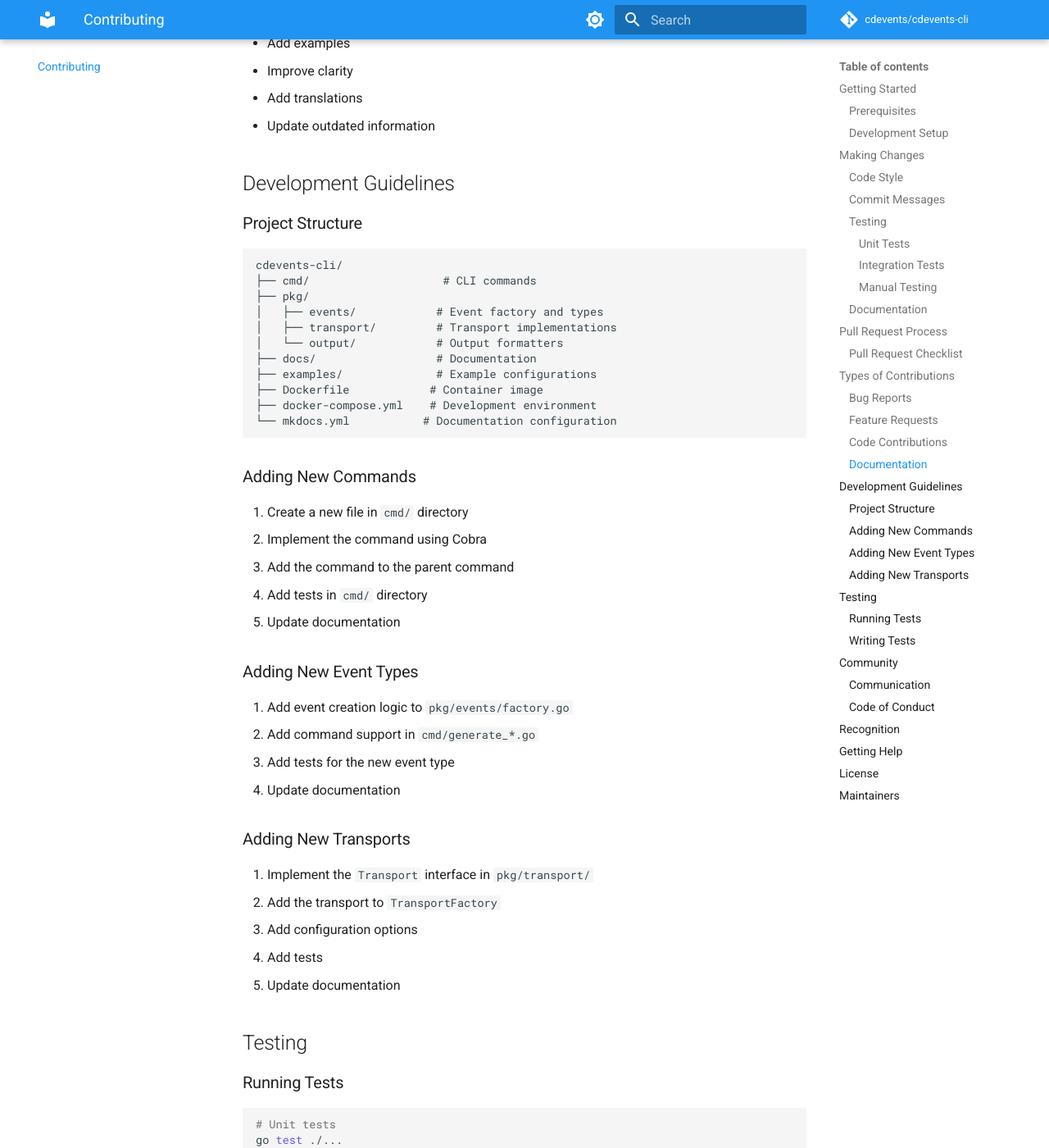
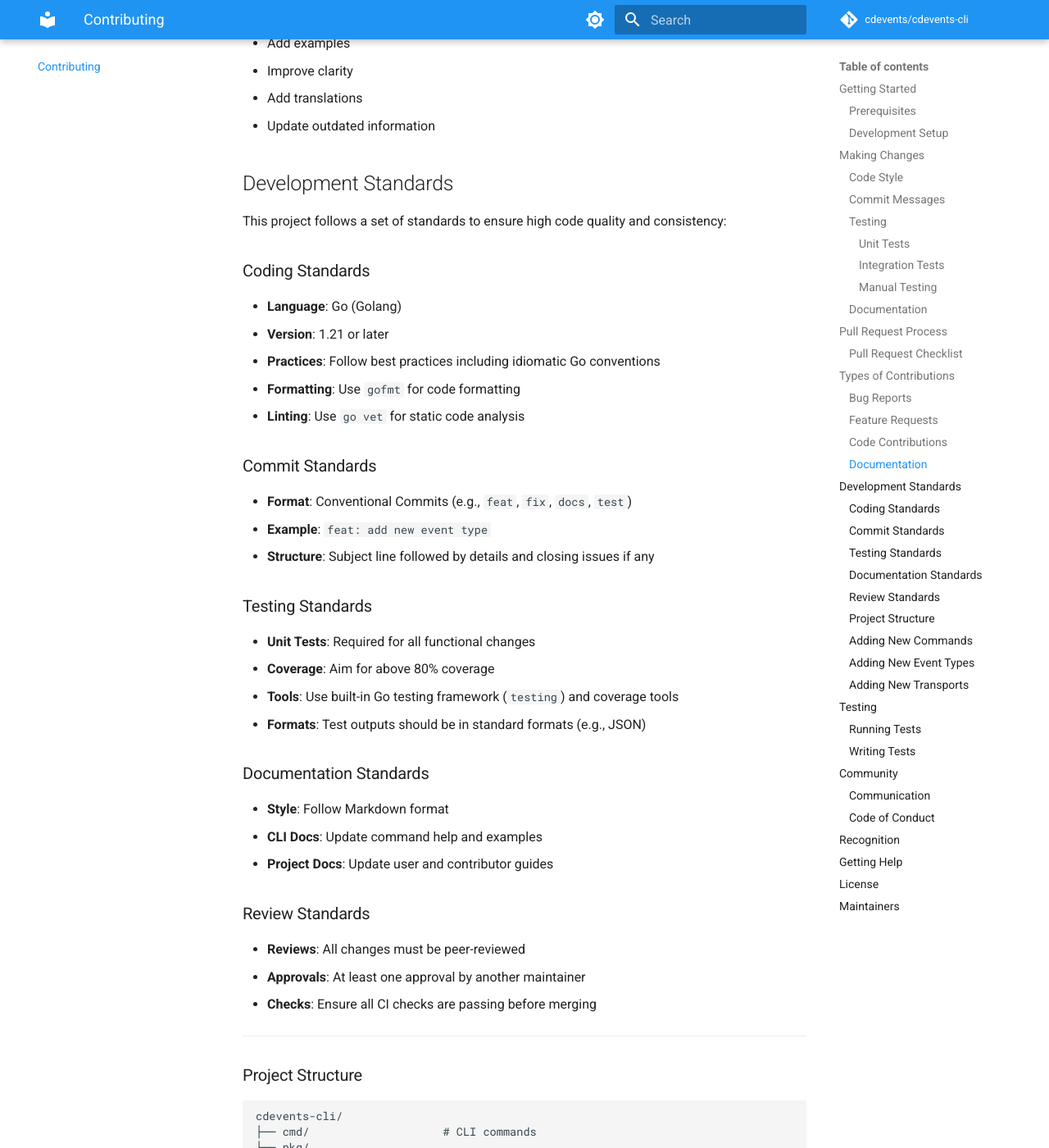
Before and after one commit to brunseba/cdevents-tools, an MkDocs documentation site: the page built from docs/contributing.md, in a window 1280 px wide and 1400 px high, scrolled down 5070 px. Shown: the whole window at 82% size. Built offline with MkDocs 1.6.1 and Material for MkDocs 9.7.7, drawn with Linux system fonts in a browser that asks for light colours; comment, search, counter and statistics services are not loaded.

Commit message:
docs: add development standards documentation
- Add comprehensive development standards documentation
- Include coding standards, testing requirements, and commit format
- Document build and deployment standards
- Add security and performance standards
- Include quality assurance and maintenance standards
- Update mkdocs navigation to include development standards
- Add references to development standards in README and index
- Update contributing guide with development standards section

The development standards document covers:
- Code quality standards (Go 1.21+, formatting, architecture)
- Testing standards (80% coverage requirement, current achievements)
- Documentation standards (Markdown, MkDocs, code comments)
- Version control standards (Conventional Commits)
- Build and deployment standards (Docker, multi-arch)
- Security and performance standards
- Compliance with CDEvents specification v0.4.1

```diff
--- a/docs/contributing.md
+++ b/docs/contributing.md
@@ -227,7 +227,39 @@ Help improve our documentation:
 - Add translations
 - Update outdated information
 
-## Development Guidelines
+## Development Standards
+
+This project follows a set of standards to ensure high code quality and consistency:
+
+### Coding Standards
+- **Language**: Go (Golang)
+- **Version**: 1.21 or later
+- **Practices**: Follow best practices including idiomatic Go conventions
+- **Formatting**: Use `gofmt` for code formatting
+- **Linting**: Use `go vet` for static code analysis
+
+### Commit Standards
+- **Format**: Conventional Commits (e.g., `feat`, `fix`, `docs`, `test`)
+- **Example**: `feat: add new event type`
+- **Structure**: Subject line followed by details and closing issues if any
+
+### Testing Standards
+- **Unit Tests**: Required for all functional changes
+- **Coverage**: Aim for above 80% coverage
+- **Tools**: Use built-in Go testing framework (`testing`) and coverage tools
+- **Formats**: Test outputs should be in standard formats (e.g., JSON)
+
+### Documentation Standards
+- **Style**: Follow Markdown format
+- **CLI Docs**: Update command help and examples
+- **Project Docs**: Update user and contributor guides
+
+### Review Standards
+- **Reviews**: All changes must be peer-reviewed
+- **Approvals**: At least one approval by another maintainer
+- **Checks**: Ensure all CI checks are passing before merging
+
+---
 
 ### Project Structure
 
--- a/mkdocs.yml
+++ b/mkdocs.yml
@@ -35,6 +35,7 @@ nav:
   - Examples: examples.md
   - Docker: docker.md
   - Contributing: contributing.md
+  - Development Standards: development-standards.md
 
 plugins:
   - search
```
Also changed, not shown: README.md (+6 -1 lines), docs/development-standards.md (added, +226 -0 lines), docs/index.md (+1 -0 lines).
